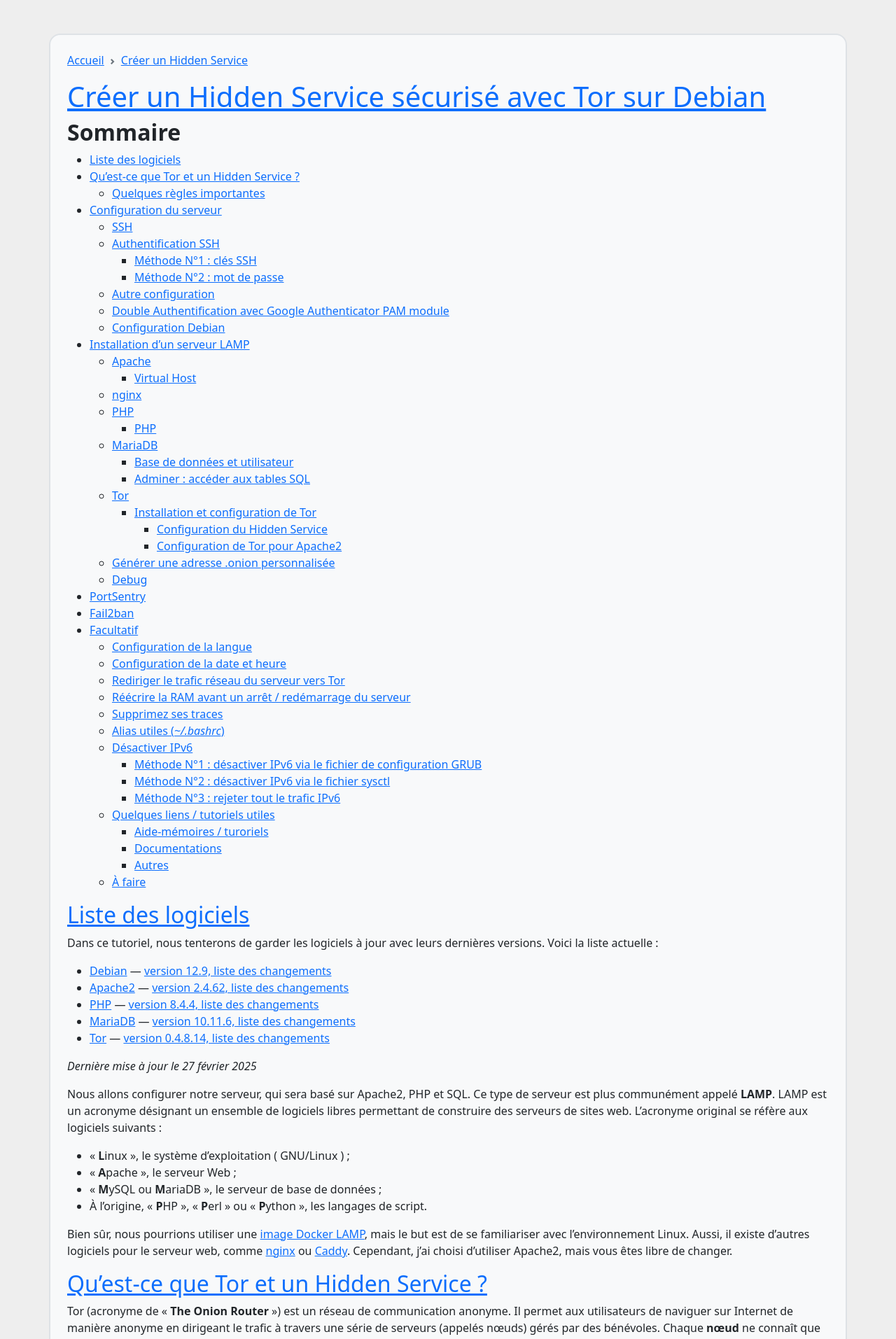
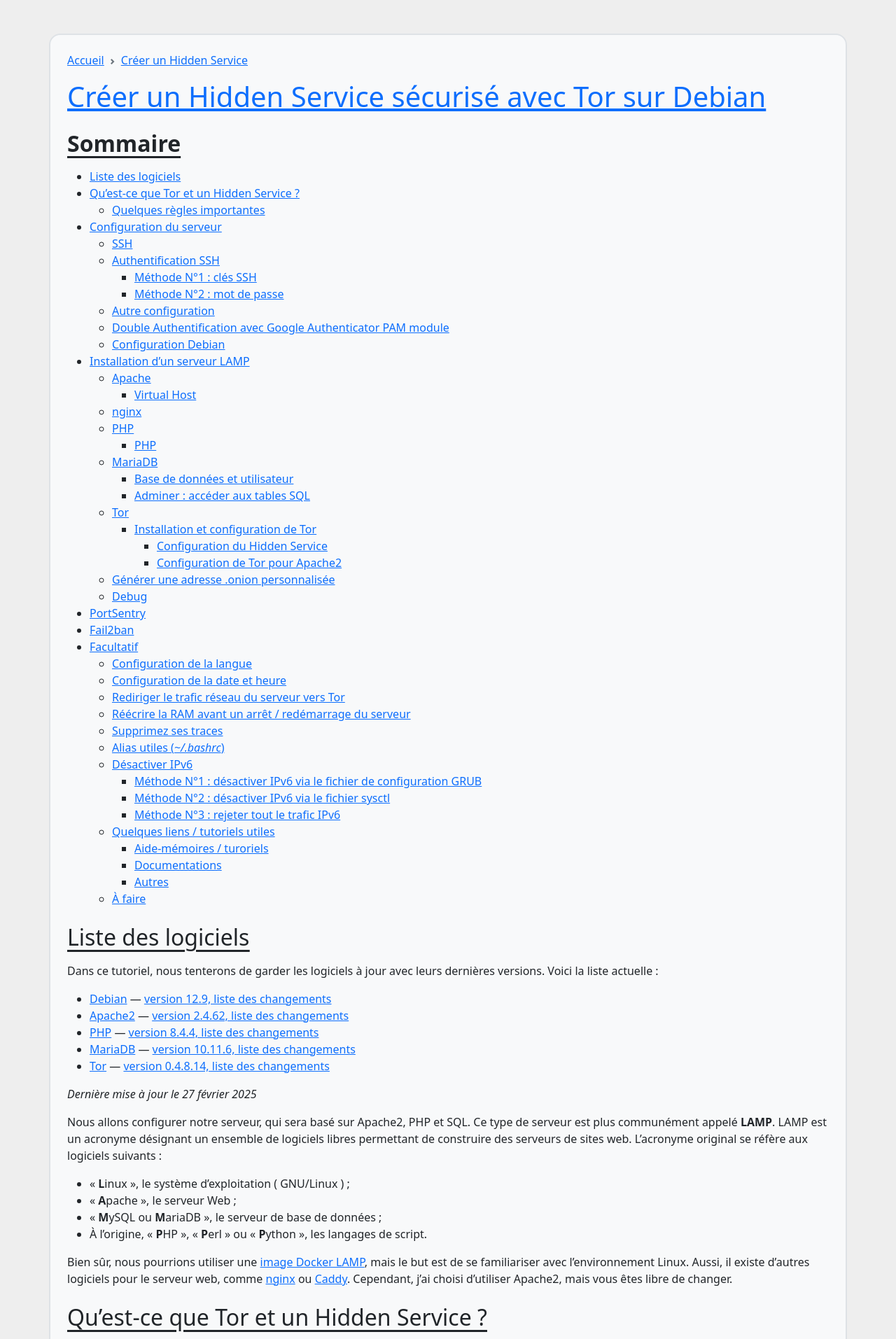
Before and after one commit to Machou/machou.github.io, a Jekyll site: the page built from pages/hidden-service.md, in a window 1280 px wide. Shown: the top 1913 px of the page at 70% size. Built offline with Jekyll 4.4.1, drawn with Linux system fonts in a browser that asks for light colours; comment, search, counter and statistics services are not loaded.

Commit message:
corrections

```diff
--- a/assets/css/style.css
+++ b/assets/css/style.css
@@ -2,20 +2,18 @@
 	background-color: #eee;
 }
 
-h3, h4 {
+h2, h3, h4 {
 	margin: 1.5rem 0 1rem;
 	text-decoration: underline;
 	text-underline-offset: .375rem;
 }
 
-h3 a, h4 a {
+h2 a, h3 a, h4 a {
 	color: #212529;
 }
 
-h3::before, h4::before {
-	margin: 1.5rem 0 1rem;
-	text-decoration: underline;
-	text-underline-offset: .375rem;
+h2::before, h3::before, h4::before {
+
 }
 
 .table-wow td:first-child {
--- a/pages/hidden-service.md
+++ b/pages/hidden-service.md
@@ -1131,7 +1131,7 @@
 
 Maintenant, lancez le [Navigateur Tor](https://www.torproject.org/download/) sur votre ordinateur et connectez-vous au *Hidden Service* que vous avez généré plus haut !
 
-<p class="mb-0 text-center"><a href="https://i.ibb.co/M267kK8/onion.png" data-fancybox="gallery"><img src="https://i.ibb.co/M267kK8/onion.png" class="border rounded img-fluid" alt="Fenêtre Tor" title="Fenêtre Tor"></a></p>
+<p class="text-center"><a href="https://i.ibb.co/M267kK8/onion.png" data-fancybox="gallery"><img src="https://i.ibb.co/M267kK8/onion.png" class="border rounded img-fluid" alt="Fenêtre Tor" title="Fenêtre Tor"></a></p>
 
 ## [Facultatif](#facultatif)
 
```
